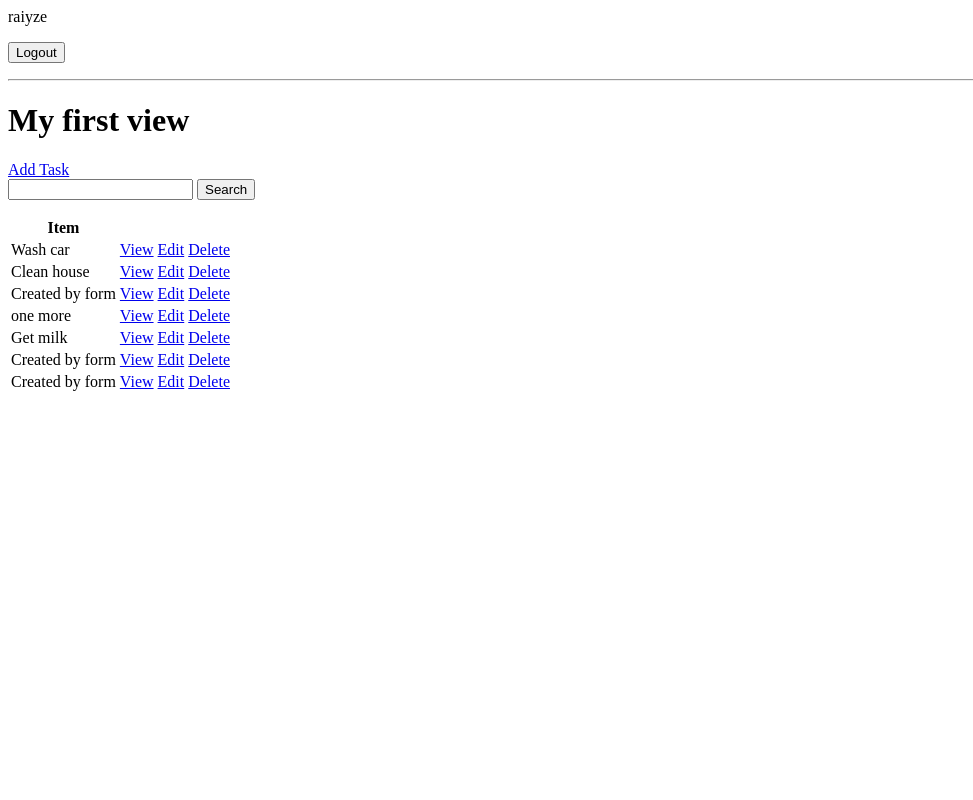
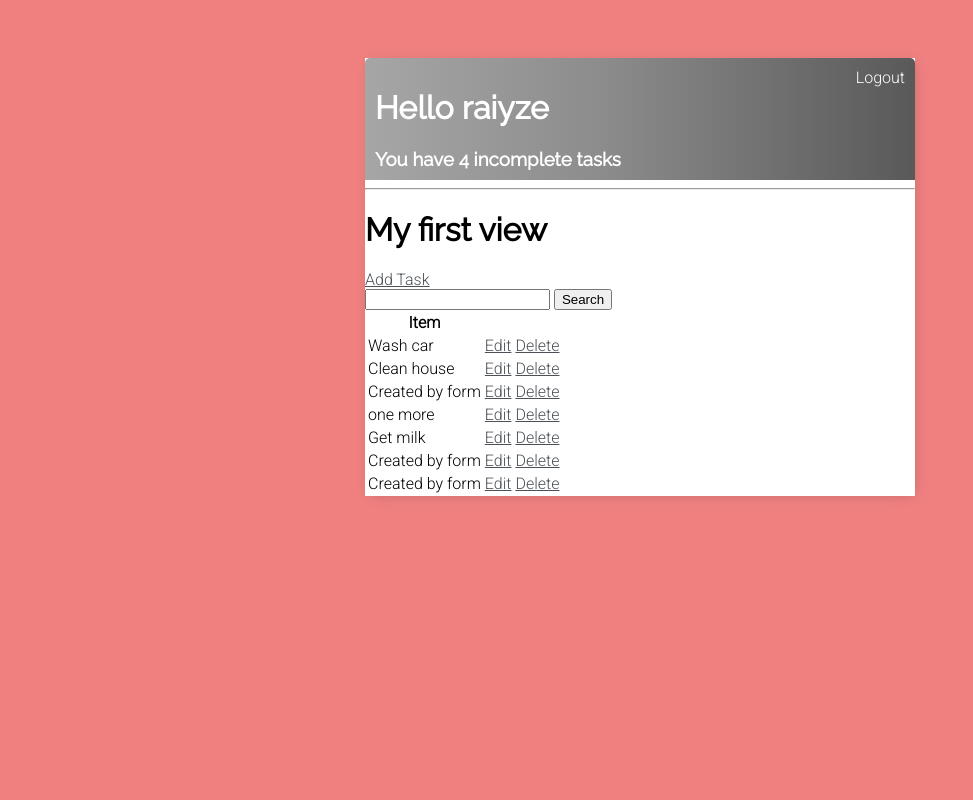
Before and after one commit to ryz99/mini-projects, a Django app: page / in a window 1280 px wide. Shown: the whole page, without its empty margins (0-973 px from the left). Run offline with Django 5.2, Linux system fonts and the light colour scheme; a user stored in the database is signed in; data comes from the database, SQL or seed files in the repository; both versions use the stored data as it was after the commit.

Commit message:
added main.html for style inheritance, modified task_list to have header bar with css styling

```diff
--- a/todo_list/base/templates/base/login.html
+++ b/todo_list/base/templates/base/login.html
@@ -1,3 +1,6 @@
+{% extends 'base/main.html' %}
+{% block content %}
+
 <h1>Login</h1>
 
 <form method="POST">
@@ -7,3 +10,5 @@
 </form>
 
 <p>Register <a href="{% url 'register' %}">here</a>!</p>
+
+{% endblock content %}
--- /dev/null
+++ b/todo_list/base/templates/base/main.html
@@ -0,0 +1,87 @@
+<!DOCTYPE html>
+
+<html lang="en">
+    <head>
+        <meta charset="UTF-8">
+        <meta name="viewport" content="width=device-width, initial-scale=1.0">
+        <meta http-equiv="X-UA-Compatible" content="ie=edge">
+        <title>To Do List</title>
+        <link rel="stylesheet" href="./style.css">
+        <link rel="icon" href="./favicon.ico" type="image/x-icon">
+        <link rel="preconnect" href="https://fonts.googleapis.com">
+        <link rel="preconnect" href="https://fonts.gstatic.com" crossorigin>
+        <link href="https://fonts.googleapis.com/css2?family=Roboto:wght@300&display=swap" rel="stylesheet">
+        <link rel="preconnect" href="https://fonts.googleapis.com">
+        <link rel="preconnect" href="https://fonts.gstatic.com" crossorigin>
+        <link href="https://fonts.googleapis.com/css2?family=Raleway&display=swap" rel="stylesheet">
+
+        <style>
+            body{
+                background-color: lightcoral;
+                font-family: 'Roboto', sans-serif;
+                font-weight: 300;
+                font-style: normal;
+                padding-top: 50px;
+            }
+
+            h1,
+            h2,
+            h3,
+            h4,
+            h5,
+            h6
+                {
+                font-family: 'Raleway', sans-serif;
+            }
+
+            a,
+            p {
+                color: #4b5156;
+            }
+
+            .container{
+                max-width: 550px;
+                margin: auto;
+                background-color: white;
+                -webkit-box-shadow: 2px 2px 13px -4px rgba(0, 0, 0, 0.21);
+                box-shadow: 2px 2px 13px -4px rgba(0, 0, 0, 0.21);
+            }
+
+            .header-bar {
+                display: flex;
+                justify-content: space-between;
+                color: white;
+                padding: 10px;
+                border-radius: 5px 5px 0 0;
+                background: linear-gradient(90deg, #a6a6a6 0%, #8c8c8c 43%, #595959 100%);
+            }
+
+
+            .header-bar a {
+                color: rgb(247, 247, 247);
+                text-decoration: none;
+            }
+
+            .header-bar button {
+                background: none;
+                border: none;
+                color: white;
+                cursor: pointer;
+                display: inline;
+                font: inherit;
+                margin: 0;
+                padding: 0;
+                text-decoration: none;
+            }
+
+        </style>
+    </head>
+    <body>
+        <div class="container">
+            {% block content %}
+
+
+            {% endblock content %}
+        </div>
+    </body>
+</html>
--- a/todo_list/base/templates/base/register.html
+++ b/todo_list/base/templates/base/register.html
@@ -1,3 +1,6 @@
+{% extends 'base/main.html' %}
+{% block content %}
+
 <h1>Register</h1>
 
 <form method="POST">
@@ -7,3 +10,5 @@
 </form>
 
 <p>Log in <a href="{% url 'login' %}">here</a>!</p>
+
+{% endblock content %}
--- a/todo_list/base/templates/base/task_confirm_delete.html
+++ b/todo_list/base/templates/base/task_confirm_delete.html
@@ -1,6 +1,11 @@
+{% extends 'base/main.html' %}
+{% block content %}
+
 <a href="{% url 'tasks' %}">Go Back</a>
 <form method="POST">
     {% csrf_token %}
     <p> Are you sure you want to delete "{{task}}"?</p>
     <input type="submit" value="Delete"/>
 </form>
+
+{% endblock content %}
--- a/todo_list/base/templates/base/task_form.html
+++ b/todo_list/base/templates/base/task_form.html
@@ -1,3 +1,6 @@
+{% extends 'base/main.html' %}
+{% block content %}
+
 <h3> Task Form </h3>
 <a href="{% url 'tasks' %}">Go back</a>
 
@@ -6,3 +9,5 @@
     {{form.as_p}}
     <input type="submit" value="Submit">
 </form>
+
+{% endblock content %}
--- a/todo_list/base/templates/base/task_list.html
+++ b/todo_list/base/templates/base/task_list.html
@@ -1,5 +1,13 @@
+{% extends 'base/main.html' %}
+{% block content %}
+
+<div class="header-bar">
+    <div>
+        <h1> Hello {{request.user}}</h1>
+        <h3 style="margin:0">You have {{count}} incomplete task{{count|pluralize:"s"}}</h3>
+    </div>
+
     {% if request.user.is_authenticated %}
-    <p>{{request.user}}</p>
         <form method="POST" action="{% url 'logout' %}">
             {% csrf_token %}
             <button type="submit">Logout</button>
@@ -9,6 +17,9 @@
         <a href = "{% url 'login' %}">Login</a>
 
     {% endif %}
+
+</div>
+
 
 <hr>
 <h1>My first view</h1>
@@ -27,7 +38,6 @@
     {% for task in tasks %}
     <tr>
         <td>{{task.title}}</td>
-        <td><a href="{% url 'task' task.id %}">View</a></td>
         <td><a href="{% url 'task-update' task.id %}">Edit</a></td>
         <td><a href="{% url 'task-deleter' task.id %}">Delete</a></td>
     </tr>
@@ -35,3 +45,6 @@
     <h3>No items in list</h3>
     {% endfor %}
 </table>
+
+
+{% endblock content %}
```
Also changed, not shown: todo_list/db.sqlite3. Lines whose indentation alone changed are shown as unchanged.
